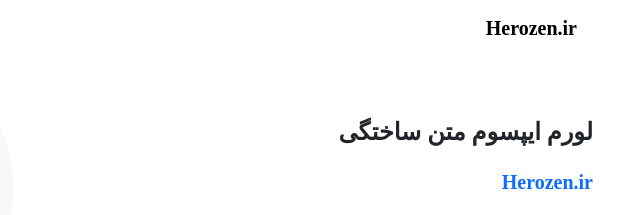
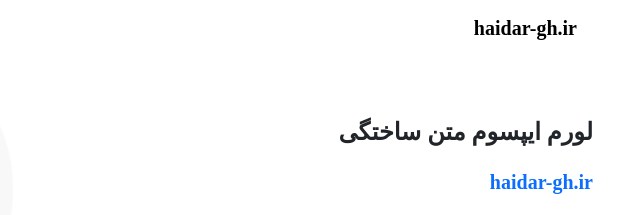
Before and after one commit to haidargharavi/first-task-bootstrap, a plain HTML site: page index.html in a window 1280 px wide. Shown: the top 215 px of the page, 605-1245 px from the left. Drawn offline with nearby package versions, Linux system fonts and the light colour scheme; a web font is replaced by a local one.

Commit message:
change herzen.ir to haidar-gh

```diff
--- a/index.html
+++ b/index.html
@@ -12,7 +12,7 @@
     <header>
         <nav class="navbar navbar-expand-lg bg-body-white">
             <div class="container">
-              <a class="navbar-brand" href="#">Herozen.ir</a>
+              <a class="navbar-brand" href="#">haidar-gh.ir</a>
               <button class="navbar-toggler" type="button" data-bs-toggle="collapse" data-bs-target="#navbarSupportedContent" aria-controls="navbarSupportedContent" aria-expanded="false" aria-label="Toggle navigation">
                 <span class="navbar-toggler-icon"></span>
               </button>
@@ -48,7 +48,7 @@
         <div class="row align-items-center">
           <div class="col-md-6 mt-4 mt-md-0">
             <h4 class="fw-bold">لورم ایپسوم متن ساختگی</h4>
-            <h5 class="fw-bold text-primary my-4">Herozen.ir</h5>
+            <h5 class="fw-bold text-primary my-4">haidar-gh.ir</h5>
             <p>لورم ایپسوم متن ساختگی با تولید سادگی نامفهوم از صنعت چاپ، و با استفاده از طراحان گرافیک است، چاپگرها و متون بلکه روزنامه و مجله در ستون و سطرآنچنان که لازم است،</p>
             <button class="btn btn-primary ms-3 fw-bold">لورم ایپسوم</button>
             <button class="btn btn-outline-dark fw-bold">لورم ایپسوم</button>
@@ -263,7 +263,7 @@
           <div class="col-md-5 offset-md-2">
             <div class="mb-3">
               <label for="exampleFormControlInput1" class="form-label">ایمیل</label>
-              <input type="email" class="form-control text-start" id="exampleFormControlInput1" placeholder="HeRoZeN@gmail.com">
+              <input type="email" class="form-control text-start" id="exampleFormControlInput1" placeholder="haidar.gh.1534209@gmail.com">
             </div>
             <div class="mb-3">
               <label for="exampleFormControlTextarea1" class="form-label">متن پیام</label>
@@ -318,7 +318,7 @@
         <div class="row">
 
           <div class="col-md-4">
-            <h4 class="fw-bold">Herozen.ir</h4>
+            <h4 class="fw-bold">haidar-gh.ir</h4>
             <p>لورم ایپسوم متن ساختگی با تولید سادگی نامفهوم از صنعت چاپ، و با استفاده از طراحان گرافیک است،</p>
             <i class="bi bi-instagram fs-2 "></i>
             <i class="bi bi-telegram fs-2 mx-3 "></i>
```
